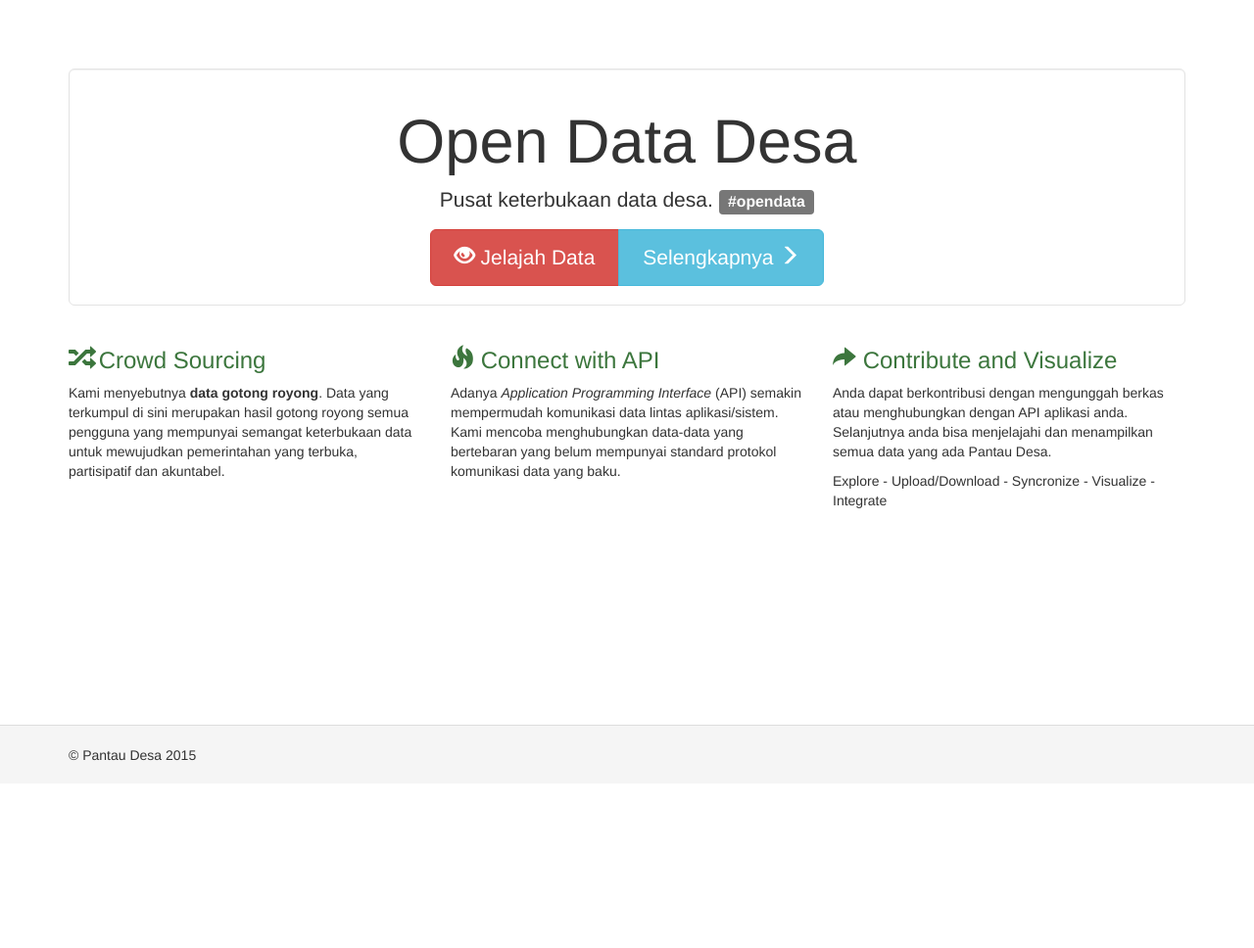
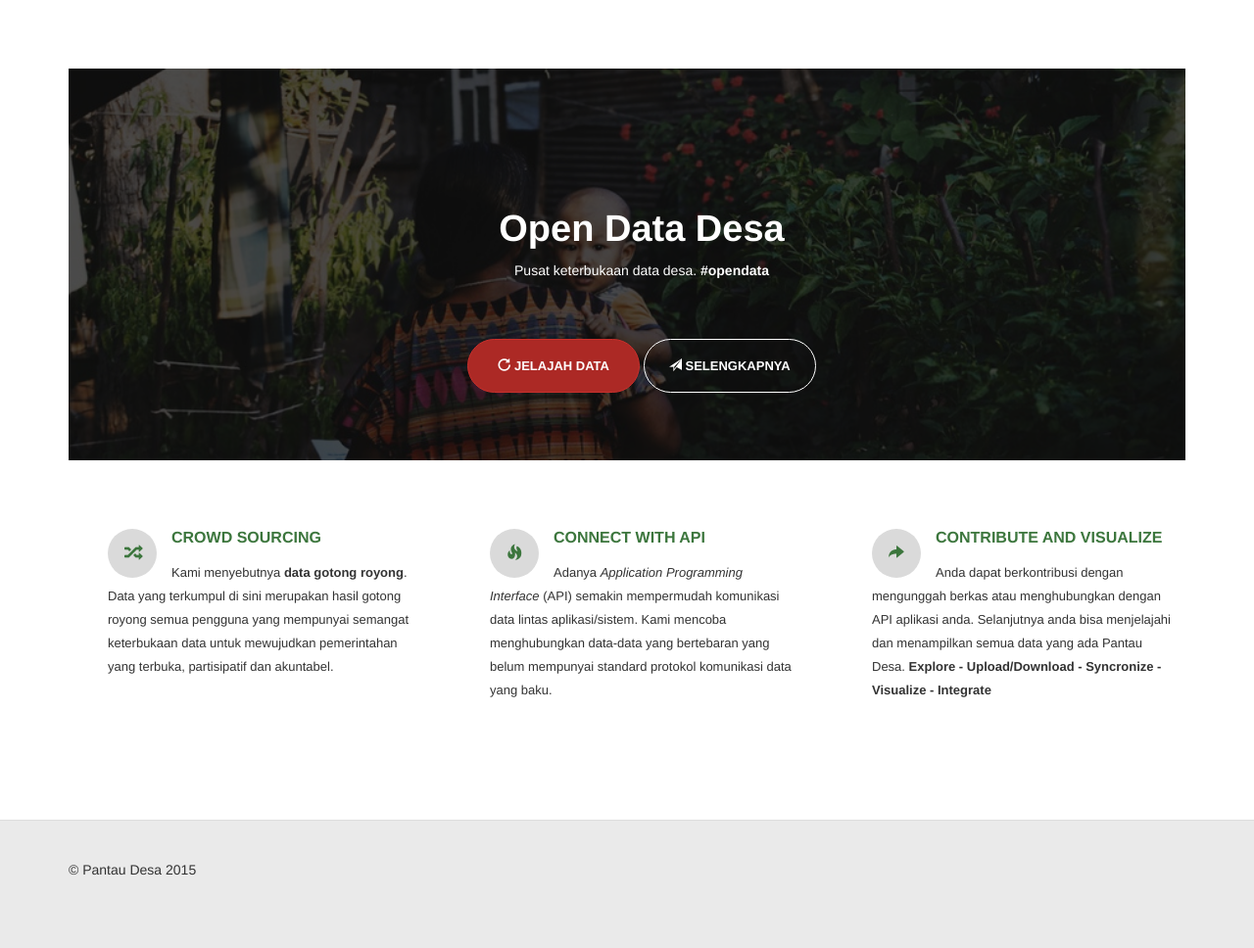
Before and after one commit to infest-lab/pantaudesa, a Yii app: template views/site/index.php in a window 1280 px wide. Shown: the whole page at 98% size. Before the commit the page ends 777 px from the top, so only its background shows below. Run offline with PHP 8.4 and a stand-in for Yii, Linux system fonts and the light colour scheme; the template is opened without the code that fills it, so the values that code supplies are empty; some libraries are stand-ins or nearby versions.

Commit message:
edit layout dan tampilan plus merge dumzx

```diff
--- a/controllers/SiteController.php
+++ b/controllers/SiteController.php
@@ -49,6 +49,7 @@ class SiteController extends Controller
 
     public function actionIndex()
     {
+        $this->layout = 'init';
         return $this->render('index');
     }
 
--- a/views/layouts/main.php
+++ b/views/layouts/main.php
@@ -59,9 +59,10 @@ AppAsset::register($this);
         <?= Breadcrumbs::widget([
             'links' => isset($this->params['breadcrumbs']) ? $this->params['breadcrumbs'] : [],
         ]) ?>
-        <?= $content ?>
+        <?= $content;  ?>
     </div>
 </div>
+
 
 <footer class="footer">
     <div class="container">
--- a/views/site/index.php
+++ b/views/site/index.php
@@ -5,46 +5,44 @@ use yii\helpers\Html;
 use yii\helpers\Url;
 $this->title = 'Pantau Desa';
 ?>
-<div class="site-index">
+<div id="header">
+    <div class="container">
+        <h1>Open Data Desa</h1>
+        <p>Pusat keterbukaan data desa. <strong>#opendata</strong></p>
 
-    <div class="jumbotron well">
-        <h1>Open Data Desa</h1>
-
-        <p class="lead">Pusat keterbukaan data desa. <span class="label label-default">#opendata</span></p>
-
-        <div class="btn-group" role="group" aria-label="...">
-          <a class="btn btn-lg btn-danger" href="<?php echo Yii::$app->urlManager->createUrl('/pantau');?>"><span class="glyphicon glyphicon-eye-open"></span> Jelajah Data</a>
-          <a class="btn btn-lg btn-info" href="<?php echo Yii::$app->urlManager->createUrl('/site/about');?>">Selengkapnya <span class="glyphicon glyphicon-menu-right"></span></a>
+        <div class="call-to-action">
+            <a class="btn btn-lg btn-action btn-danger" href="<?php echo Yii::$app->urlManager->createUrl('/pantau');?>"><span class="glyphicon glyphicon-repeat"></span> Jelajah Data</a>
+          <a class="btn btn-lg btn-secondary" href="<?php echo Yii::$app->urlManager->createUrl('/site/about');?>"><span class="glyphicon glyphicon-send"></span> Selengkapnya</a>
         </div>
     </div>
+</div>
 
-    <div class="body-content">
-
-        <div class="row">
-            <div class="col-lg-4">
-                <h3 class="text-success"><span class="glyphicon glyphicon-random"></span> Crowd Sourcing</h3>
-
+<div class="container">
+    <div class="row">
+        <div class="col-sm-4">
+            <div class="featured-container">
+                <h3><span class="circle-icon"><i class="glyphicon glyphicon-random"></i></span> Crowd Sourcing</h3>
                 <p>Kami menyebutnya <strong>data gotong royong</strong>. Data yang terkumpul di sini merupakan hasil gotong royong
                 semua pengguna yang mempunyai semangat keterbukaan data untuk mewujudkan pemerintahan yang terbuka, partisipatif dan akuntabel.</p>
-
             </div>
-            <div class="col-lg-4">
-                <h3 class="text-success"><span class="glyphicon glyphicon-fire"></span> Connect with API</h3>
-
+        </div>
+        <!-- break -->
+        <div class="col-sm-4">
+            <div class="featured-container">
+                <h3><span class="circle-icon"><i class="glyphicon glyphicon-fire"></i></span> Connect with API</h3>
                 <p>Adanya <em>Application Programming Interface</em> (API) semakin mempermudah komunikasi data lintas aplikasi/sistem.
                 Kami mencoba menghubungkan data-data yang bertebaran yang belum mempunyai standard protokol komunikasi data yang baku.
                 </p>
-
-            </div>
-            <div class="col-lg-4">
-                <h3 class="text-success"><span class="glyphicon glyphicon-share-alt"></span> Contribute and Visualize</h3>
-
-                <p>Anda dapat berkontribusi dengan mengunggah berkas atau menghubungkan dengan API aplikasi anda.
-                Selanjutnya anda bisa menjelajahi dan menampilkan semua data yang ada Pantau Desa.</p>
-                <p>Explore - Upload/Download - Syncronize - Visualize - Integrate</p>
-
             </div>
         </div>
-
+        <!-- break -->
+        <div class="col-sm-4">
+            <div class="featured-container">
+                <h3><span class="circle-icon"><i class="glyphicon glyphicon-share-alt"></i></span> Contribute and Visualize</h3>
+                <p>Anda dapat berkontribusi dengan mengunggah berkas atau menghubungkan dengan API aplikasi anda.
+                Selanjutnya anda bisa menjelajahi dan menampilkan semua data yang ada Pantau Desa.
+                <strong>Explore - Upload/Download - Syncronize - Visualize - Integrate</strong></p>
+            </div>
+        </div>
     </div>
 </div>
--- a/web/css/site.css
+++ b/web/css/site.css
@@ -14,11 +14,12 @@ body {
     padding: 70px 15px 20px;
 }
 
-.footer {
-    height: 60px;
-    background-color: #f5f5f5;
+ .footer {
+    width: 100%;
+    margin-top: 80px;
     border-top: 1px solid #ddd;
-    padding-top: 20px;
+    padding: 40px 0 60px;
+    background-color: #eaeaea;
 }
 
 .jumbotron {
@@ -89,3 +90,183 @@ a.desc:after {
     padding: 10px 20px;
     margin: 0 0 15px 0;
 }
+
+/*
+==========================
+[ PANTAU DESA THEME ]
+==========================
+Author: @avriqq;
+Date create: 14/12/2015;
+Last update: 14/12/2015;
+Version: 1.0;
+*/
+
+/*
+============================
+[TABLE OF CONTENT]
+============================
+[1. NAVBAR]
+[1. HEADER]
+*/
+
+/*
+=======================
+[1. NAVBAR]
+=========================
+*/
+.navbar{ background-color: #101010;     }
+
+
+/*
+=======================
+[2. HEADER]
+=========================
+*/
+#header{
+    position: relative;
+    width: 100%;
+    min-height: 400px;
+    height: auto;
+    padding: 120px 0 60px;
+    text-align: center;
+    color: #fff;
+    background-image: url('../images/image-header.jpg');
+    background-repeat: no-repeat;
+    background-position: center center;
+    -webkit-background-size: cover !important;
+       -moz-background-size: cover !important;
+        -ms-background-size: cover !important;
+         -o-background-size: cover !important;
+            background-size: cover !important;
+}
+
+#header::after{
+    content: '';
+    position: absolute;
+    left: 0;
+    top: 0;
+    z-index: 2;
+    width: 100%;
+    height: 100%;
+    background-color: rgba(0,0,0,.7);
+}
+
+#header *{
+    position: relative;
+    z-index: 3;
+}
+
+#header h1{
+    font-size: 38px;
+    line-height: 46px;
+    font-weight: 700;
+}
+
+#header h4{
+    font-size: 18px;
+    line-height: 24px;
+    font-weight: 300;
+}
+
+#header .call-to-action{ margin-top: 60px; }
+
+.btn-action,
+.btn-secondary{
+    border-radius: 28px;
+    font-size: 13px;
+    font-weight: 600;
+    text-transform: uppercase;
+}
+
+.btn-action{
+    padding: 18px 30px;
+    background-color: #C9302C;
+    border-color: #c9302c;
+}
+
+.btn-action{ background-color: #AC2925; }
+
+.btn-secondary{
+    padding: 18px 25px;
+    background-color: transparent;
+    border: 1px solid #fff;
+    color: #fff;
+}
+
+.btn-secondary:hover{
+    border: 1px solid transparent;
+    color: #fff;
+}
+
+.heading-title{
+    display: block;
+    margin-bottom: 40px;
+    border-bottom: 1px solid #eaeaea;
+}
+
+.heading-title h2{
+    position: relative;
+    display: inline-block;
+    padding: 0 20px;
+    font-size: 28px;
+    line-height: 32px;
+    font-weight: 600;
+}
+
+.heading-title h2::after{
+    content: '';
+    position: absolute;
+    left: 0;
+    bottom: -11px;
+    width: 100%;
+    height: 1px;
+    background-color: #5CB85C;
+}
+
+
+/*
+=======================
+[3. FEATURED]
+=========================
+*/
+.featured-container{
+    display: block;
+    margin-top: 40px;
+    padding: 10px 25px;
+    font-size: 13px;
+    line-height: 24px;
+}
+
+.featured-container:hover{
+    -webkit-border-radius: 4px;
+       -moz-border-radius: 4px;
+        -ms-border-radius: 4px;
+         -o-border-radius: 4px;
+            border-radius: 4px;
+    background-color: #eaeaea;
+}
+
+.featured-container h3{
+    margin-bottom: 15px;
+    font-weight: 700;
+    font-size: 16px;
+    text-transform: uppercase;
+    color: #3C763D;
+}
+
+.featured-container .circle-icon{
+    display: block;
+    float: left;
+    margin-right: 15px;
+    width: 50px;
+    height: 50px;
+    text-align: center;
+    line-height: 52px;
+    border-radius: 100%;
+    background-color: #dadada;
+}
+
+.featured-container:hover .circle-icon{
+    background-color: #3c763d;
+    color: #fff;
+}
```
Also changed, not shown: views/layouts/init.php (added, +82 -0 lines), views/pantau/index.php (+5 -4 lines), web/images/image-header.jpg (added).
